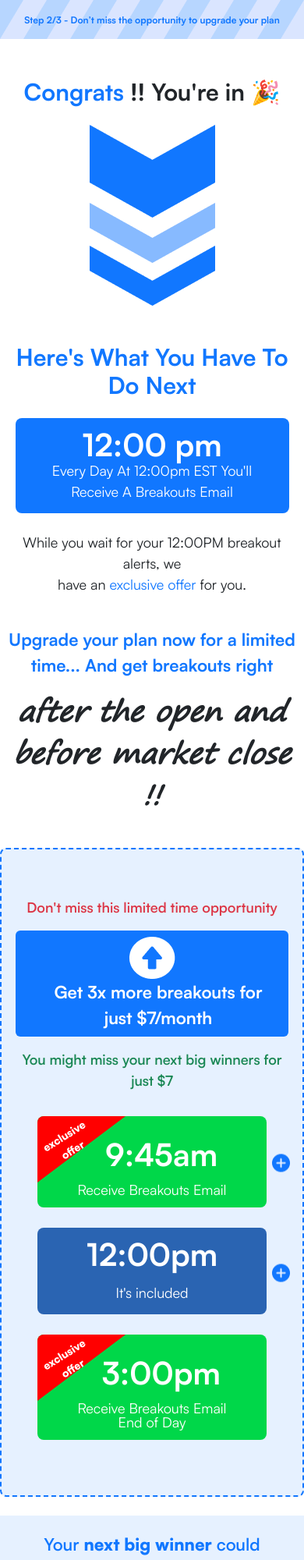
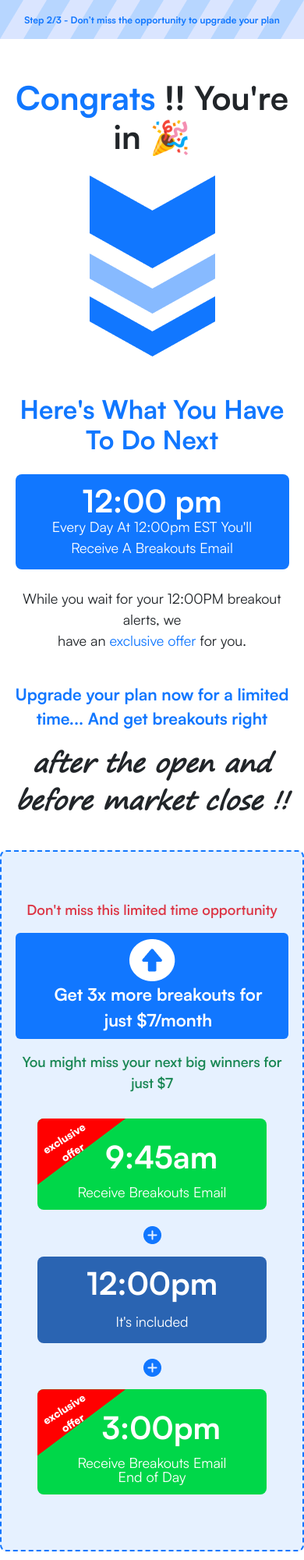
Before and after one commit to EishaTab/funnelDesign, a plain HTML site: page offers.html in a window 390 px wide. Shown: the top 2000 px of the page at 78% size. Drawn offline with Linux system fonts and the light colour scheme.

Commit message:
'changes'

```diff
--- a/assets/css/congrats.css
+++ b/assets/css/congrats.css
@@ -354,7 +354,7 @@
 
     .congrats_text,
     .fs-64 {
-        font-size: 30px;
+        font-size: 42px;
     }
 
     .checklist_text {
@@ -390,3 +390,20 @@
         padding-bottom: 30px;
     }
 }
+@media (max-width: 768px) {
+    .card1::after, .card2::after {
+      content: inherit !important;
+    }
+    .lap_img img {
+        width: 100%;
+    }
+    .after_text {
+        font-size: 32px;
+    }
+    .upgrade {
+        font-size: 21px;
+    }
+ .fs-64 {
+        font-size: 33px;
+    }
+}
--- a/offers.html
+++ b/offers.html
@@ -50,7 +50,7 @@
                 <div
                     class="timer_Cards mt-3  row  gap-lg-0 flex-lg-nowrap justify-content-center align-items-center container-fluid ">
                     <div
-                        class="col-12 col-md-6 col-lg-4 mb-3 mb-md-0 d-flex px-3 flex-column flex-lg-row align-items-center gap-4 card1 position-relative">
+                        class="col-12 col-md-6 col-lg-4 mb-0 mb-md-0 d-flex px-3 flex-column flex-lg-row align-items-center gap-4 card1 position-relative">
                         <div class="card card_green   ms-lg-2 text-center">
                             <p class="timer_count fw-bolder">9:45am</p>
                             <p class="timer_text mb-0">Receive Breakouts Email</p>
@@ -58,14 +58,20 @@
                         </div>
                         <!-- <img src="../assets/images/plus.png" /> -->
                     </div>
+                    <div class="text-center py-2 mb-2 d-lg-none d-block d-sm-block d-md-none">
+                            <img src="./assets/images/plus.png" alt="" srcset="">
+                    </div>
                     <div
-                        class="col-12 col-md-6  col-lg-4 mb-3 mb-md-0 d-flex m-w-fit px-3  flex-column flex-lg-row align-items-center gap-4 card2 position-relative">
+                        class="col-12 col-md-6  col-lg-4 mb-0 mb-md-0 d-flex m-w-fit px-3  flex-column flex-lg-row align-items-center gap-4 card2 position-relative">
                         <div class="card card_included ms-lg-2 text-center">
                             <p class="timer_count fw-bolder">12:00pm</p>
                             <p class="timer_text mb-0">It's included</p>
                         </div>
                         <!-- <img src="../assets/images/plus.png" /> -->
                     </div>
+                    <div class="text-center py-2 mb-2 d-lg-none d-block d-sm-block d-md-none">
+                        <img src="./assets/images/plus.png" alt="" srcset="">
+                </div>
                     <div class="col-12 col-md-6  col-lg-4  ms-lg-2 px-3 ">
                         <div class="card card_green text-center">
                             <p class="timer_count fw-bolder">3:00pm</p>
```
Also changed, not shown: index.html (+8 -8 lines), assets/images/Group1171275327.png (added), assets/images/image23.png (added).
